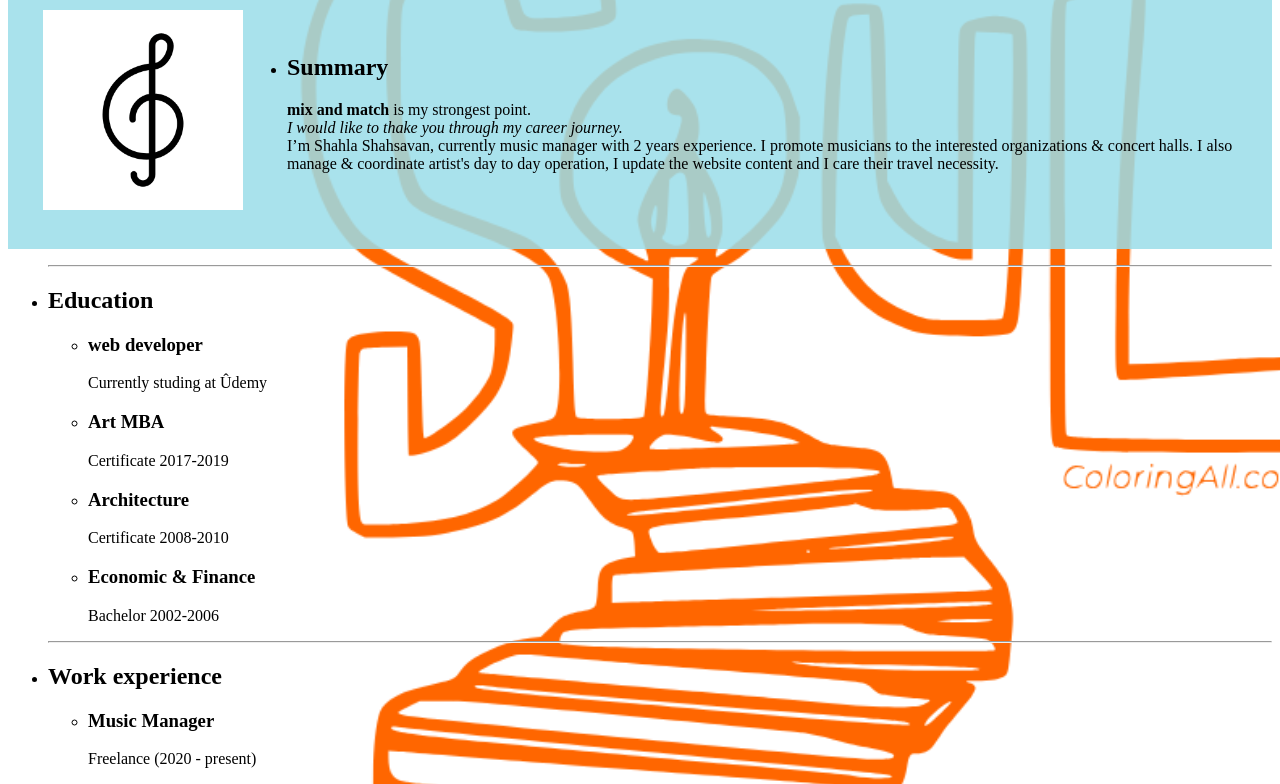
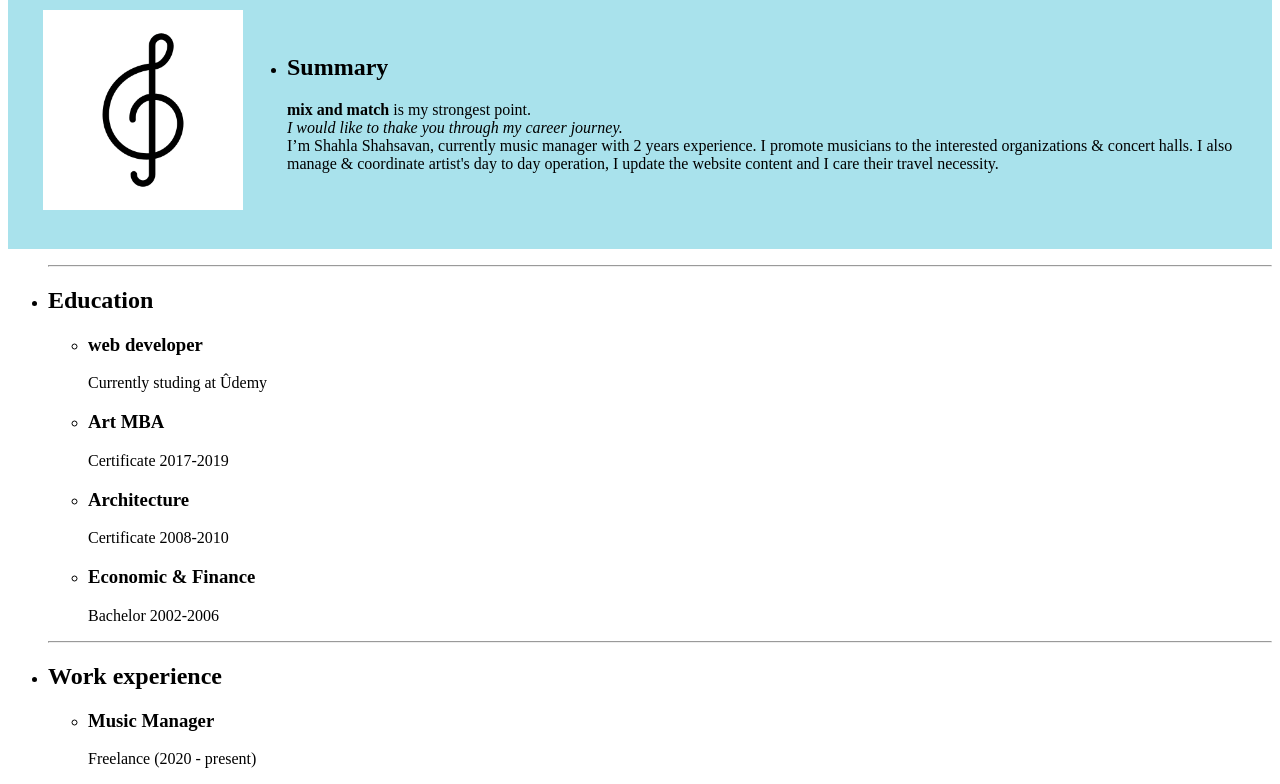
Before and after one commit to Shahla00s/html.portfolio, a plain HTML site: page index.html in a window 1280 px wide. Shown: the part 113-897 px from the top of the page. Drawn offline with Linux system fonts and the light colour scheme.

Commit message:
Update index.html

```diff
--- a/index.html
+++ b/index.html
@@ -5,7 +5,7 @@
     <meta name="viewport" content="width=device-width, initial-scale=1.0">
     <title>My Resume</title>
 </head>
-<body style="background-image: url(./images/soul.png); background-size: cover;">
+<body>
   <div class="heading" style="background-color: #9adde9d9; padding:2rem;">
       <h1 style="text-align: center;">Resume "My Career path"</h1>
      <table>
```
